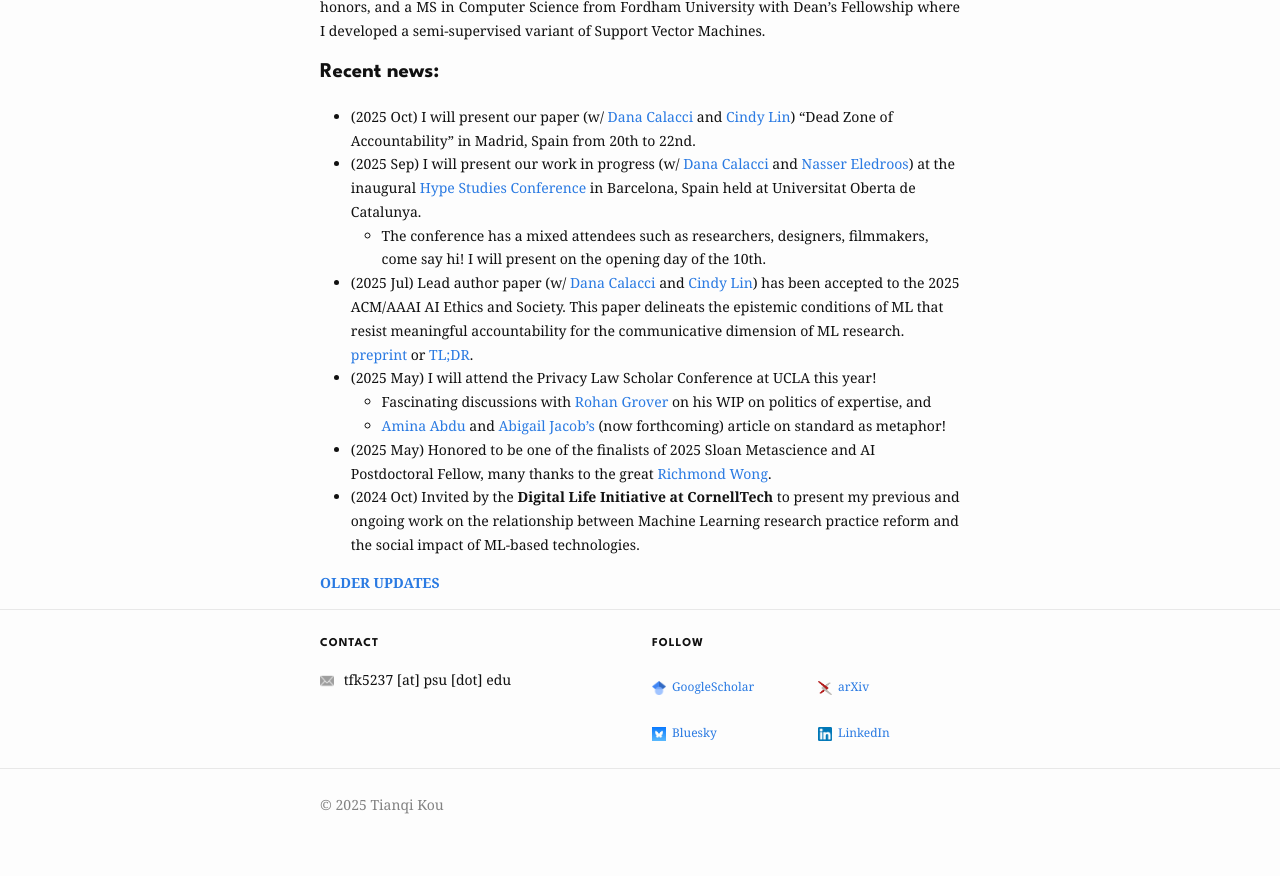
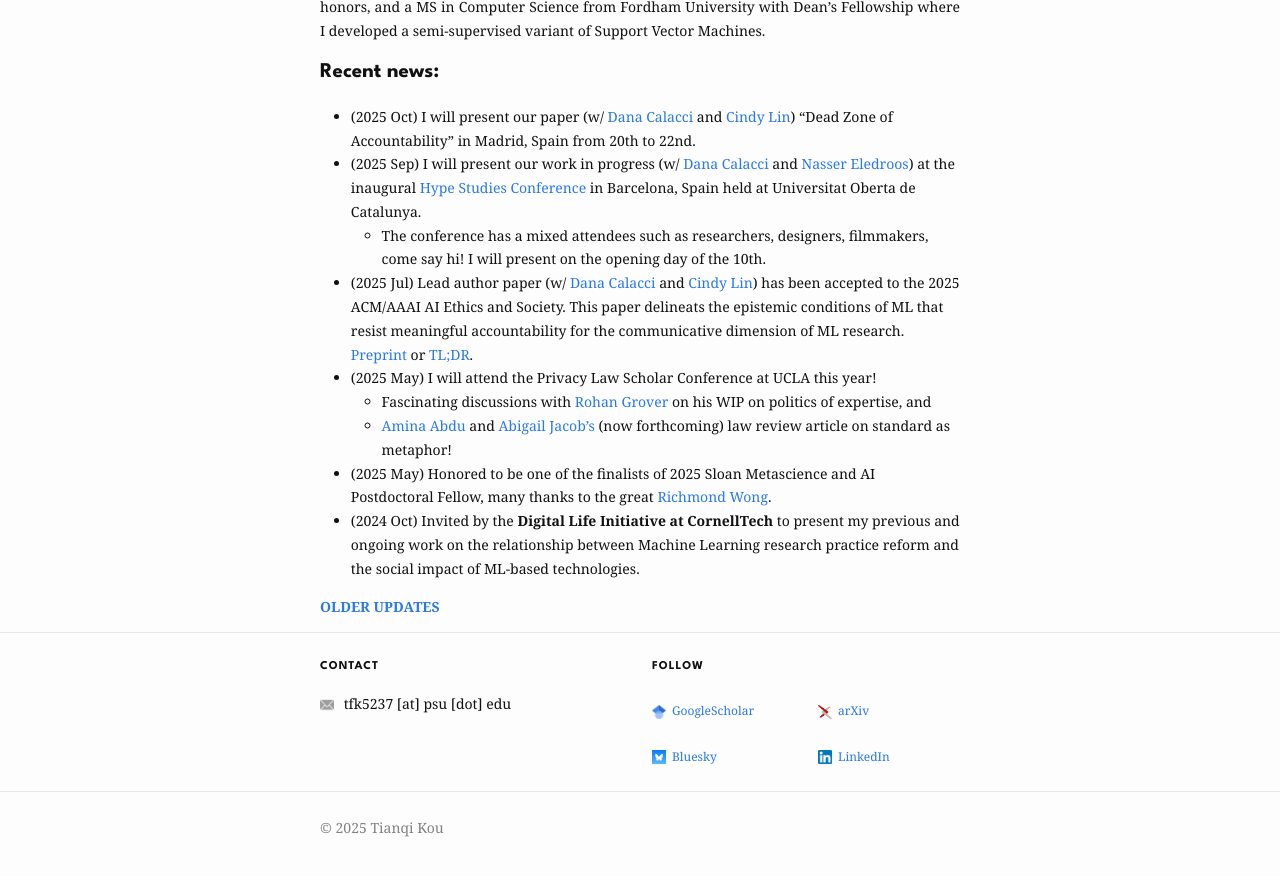
Before and after one commit to koutianqi/koutianqi.github.io, a Jekyll site: the page built from index.markdown, in a window 1280 px wide and 900 px high, scrolled down 727 px. Shown: the top 876 px of the window. Built offline with Jekyll 4.4.1, drawn with Linux system fonts in a browser that asks for light colours.

Commit message:
Update index.markdown

```diff
--- a/index.markdown
+++ b/index.markdown
@@ -30,10 +30,10 @@ Before Penn State, I worked in the industry for two years as a Machine Learning
 - (2025 Oct) I will present our paper (w/ [Dana Calacci](https://www.dcalacci.net) and [Cindy Lin](https://lincindy.com)) "Dead Zone of Accountability" in Madrid, Spain from 20th to 22nd.
 - (2025 Sep) I will present our work in progress (w/ [Dana Calacci](https://www.dcalacci.net) and [Nasser Eledroos](https://nasser.wiki)) at the inaugural [Hype Studies Conference](https://hypestudies.org) in Barcelona, Spain held at Universitat Oberta de Catalunya.
   - The conference has a mixed attendees such as researchers, designers, filmmakers, come say hi! I will present on the opening day of the 10th.
-- (2025 Jul) Lead author paper (w/ [Dana Calacci](https://www.dcalacci.net) and [Cindy Lin](https://lincindy.com)) has been accepted to the 2025 ACM/AAAI AI Ethics and Society. This paper delineats the epistemic conditions of ML that resist meaningful accountability for the communicative dimension of ML research. [preprint](https://arxiv.org/abs/2508.08739) or [TL;DR](https://bsky.app/profile/koutianqi.bsky.social/post/3lwarwucjs22q).
+- (2025 Jul) Lead author paper (w/ [Dana Calacci](https://www.dcalacci.net) and [Cindy Lin](https://lincindy.com)) has been accepted to the 2025 ACM/AAAI AI Ethics and Society. This paper delineats the epistemic conditions of ML that resist meaningful accountability for the communicative dimension of ML research. [Preprint](https://arxiv.org/abs/2508.08739) or [TL;DR](https://bsky.app/profile/koutianqi.bsky.social/post/3lwarwucjs22q).
 - (2025 May) I will attend the Privacy Law Scholar Conference at UCLA this year!
   - Fascinating discussions with [Rohan Grover](https://www.rohangrover.org) on his WIP on politics of expertise, and
-  - [Amina Abdu](https://aminaxabdu.github.io) and [Abigail Jacob's](https://azjacobs.com) (now forthcoming) article on standard as metaphor!
+  - [Amina Abdu](https://aminaxabdu.github.io) and [Abigail Jacob's](https://azjacobs.com) (now forthcoming) law review article on standard as metaphor!
 - (2025 May) Honored to be one of the finalists of 2025 Sloan Metascience and AI Postdoctoral Fellow, many thanks to the great [Richmond Wong](https://richmondywong.com).
 - (2024 Oct) Invited by the **Digital Life Initiative at CornellTech** to present my previous and ongoing work on the relationship between Machine Learning research practice reform and the social impact of ML-based technologies.
 
@@ -42,7 +42,7 @@ Before Penn State, I worked in the industry for two years as a Machine Learning
 
 - (2024 Aug) Passed my comprehensive exam, officially a PhD candidate.
 - My FAccT paper has been featured by the College of Information Sciences and Technology at Penn State. Read the story [here](https://ist.psu.edu/news/claim-replicability-may-help-prevent-harms-caused-by-ml)!
-- (2024 Jun) Presented my **first and solo authored paper** "From Model Performance Replicability to Claim Replicability" at 2024 ACM Conference Fairness Accountability and Transparency at Rio de Janeiro, Brazil. [article](https://arxiv.org/pdf/2404.13131?) or [TL;DR](https://x.com/koutianqi1/status/1782586574850449812).
+- (2024 Jun) Presented my **first and solo authored paper** "From Model Performance Replicability to Claim Replicability" at 2024 ACM Conference Fairness Accountability and Transparency at Rio de Janeiro, Brazil. [Article](https://arxiv.org/pdf/2404.13131?) or [TL;DR](https://x.com/koutianqi1/status/1782586574850449812).
 - (2024 May) Attended NortheastHCI Conference (an alternative to CHI 2024) at Pittsburgh, PA.
 
 </details>
```
